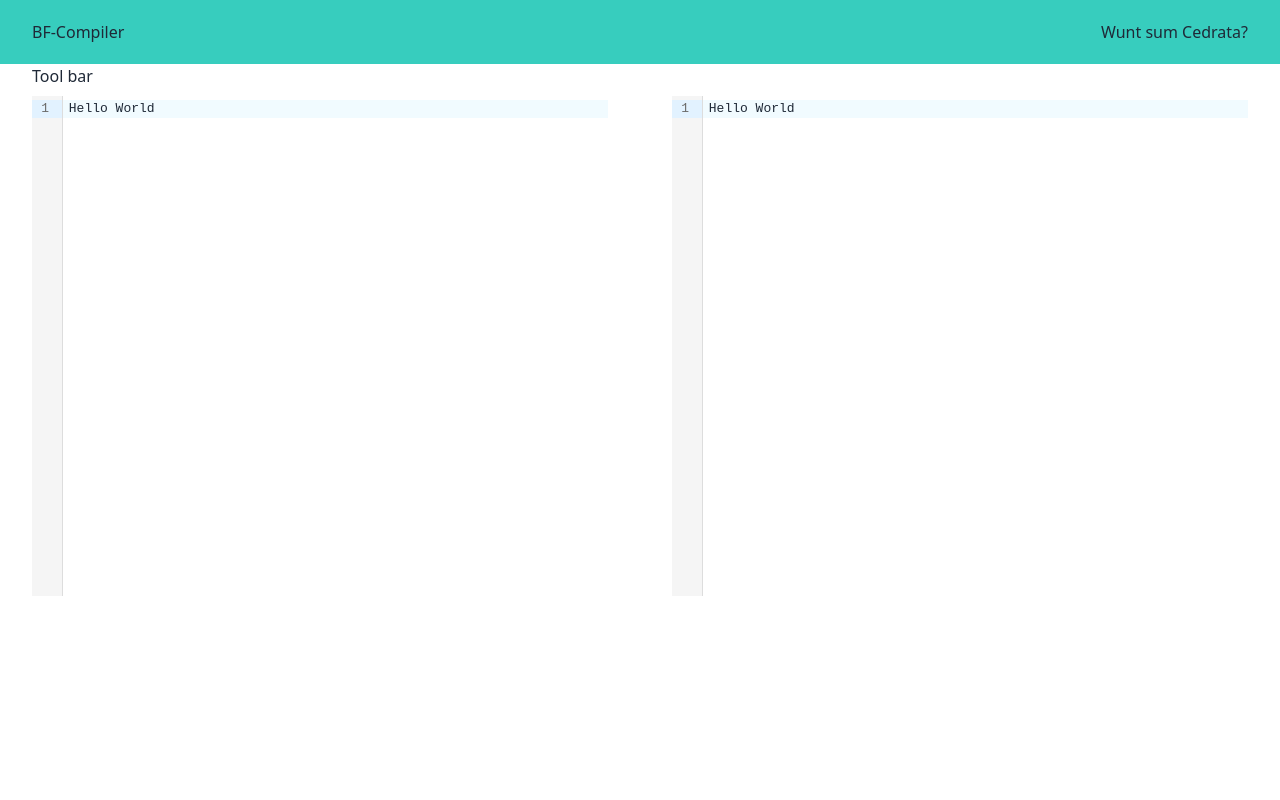
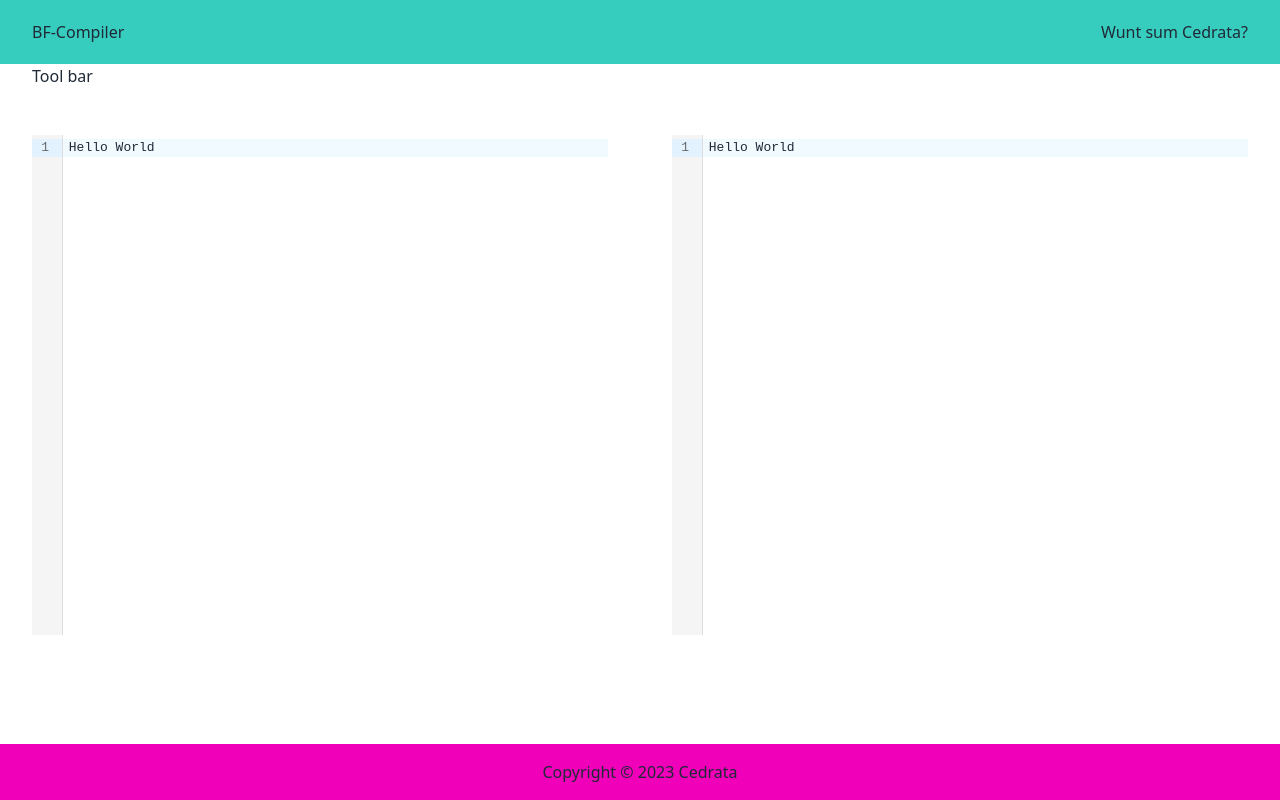
Before and after one commit to cedrata/brainfuck-compiler, a SvelteKit app: page / in a window 1280 px wide. Built offline with nearby package versions, Linux system fonts and the light colour scheme.

Commit message:
[UPDATE] footer

```diff
--- a/src/routes/+page.svelte
+++ b/src/routes/+page.svelte
@@ -5,6 +5,7 @@
 	let editorHeight = 500;
 </script>
 
+<div class="flex flex-col h-screen">
 	<header class="h-16 bg-accent flex justify-center px-8">
 		<div class="max-w-7xl w-full flex justify-between">
 			<a href="/" class="flex"><div class="self-center">BF-Compiler</div></a>
@@ -13,8 +14,7 @@
 			>
 		</div>
 	</header>
-
-<section class="flex justify-center px-8">
+	<section class="flex justify-center flex-grow px-8">
 		<div class="max-w-7xl w-full flex justify-between">
 			<div id="txt-edit" class="grid lg:grid-cols-2 gap-x-16 max-md:grid-cols-1 w-full">
 				<div id="tool-bar" class="col-start-1 lg:col-span-2 row-start-1 h-8">Tool bar</div>
@@ -28,3 +28,11 @@
 			</div>
 		</div>
 	</section>
+	<footer class="bg-secondary mt-8 py-4 px-8">
+		<div class="flex justify-center align-middle">
+			<p>
+				Copyright © 2023 <a href="https://cedrata.github.io/portfolio">Cedrata</a>
+			</p>
+		</div>
+	</footer>
+</div>
```
Lines whose indentation alone changed are shown as unchanged.
